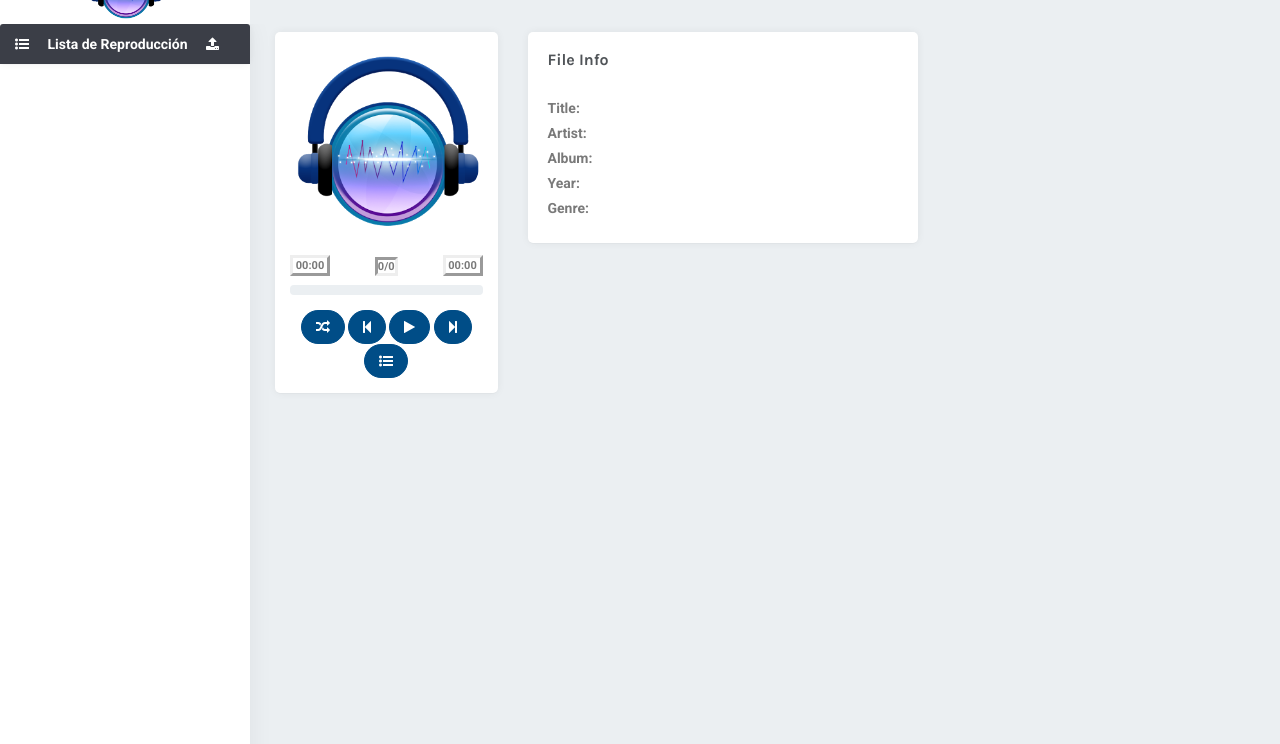
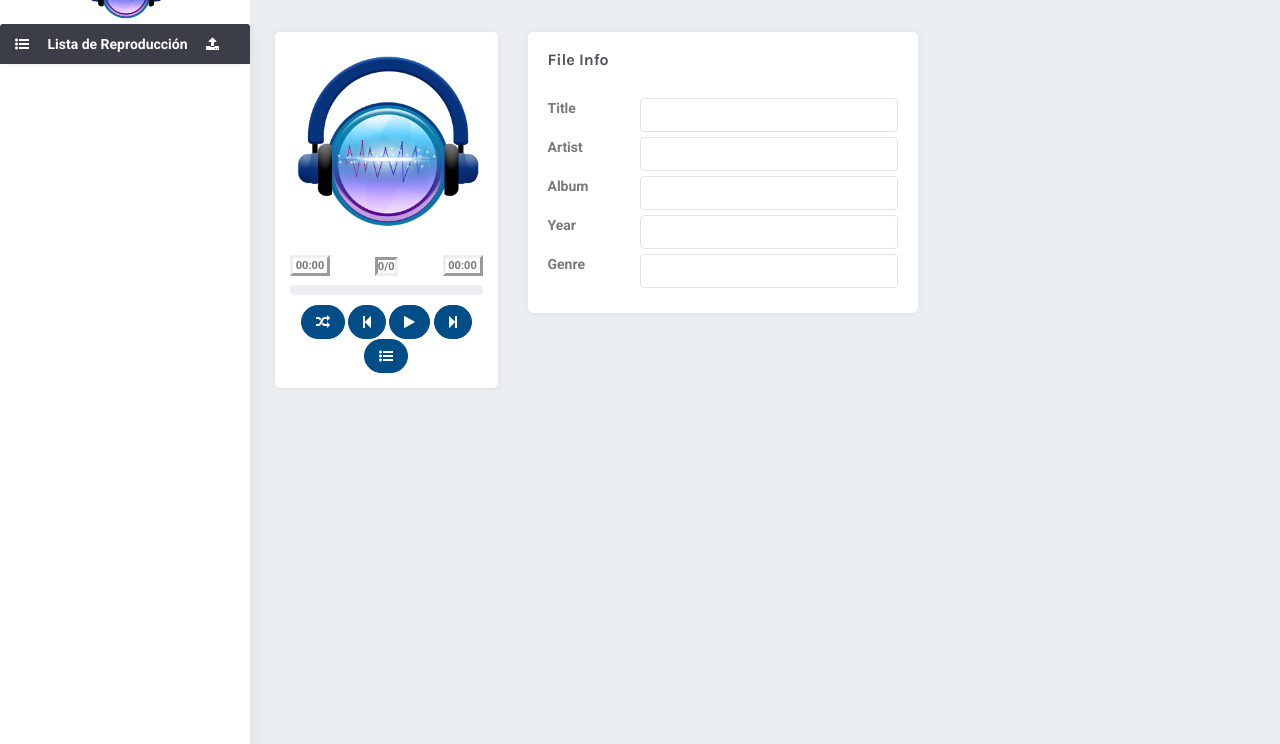
Before and after one commit to MickeyValente/player, a website: page demo/index.html in a window 1280 px wide. Shown: the part 56-800 px from the top of the page. Drawn offline with nearby package versions, Linux system fonts and the light colour scheme; files whose address does not match are found by name; a web font is replaced by a local one.

Commit message:
Arreglado el panel de detalles y de controles

```diff
--- a/demo/index.html
+++ b/demo/index.html
@@ -76,7 +76,7 @@
 								<div class="progress m-b-0">
 									<div id="progressBar" class="progress-bar progress-bar-primary" role="progressbar" aria-valuenow="60" aria-valuemin="0" aria-valuemax="100" style="width: 0%;"></div>
 								</div>
-								<div class="row m-t-15">
+								<div class="row m-t-10">
 									<button class="btn btn-icon btn-rounded waves-effect waves-light btn-primary" id="shuffle" title="Shuffle">
 										<i class="fa fa-random"></i>
 									</button>
@@ -107,41 +107,41 @@
 								<h4 class="header-title m-t-0 m-b-30">File Info</h4>
 								<div class="row">
 									<div class="form-group">
-										<label class="col-md-2 control-label">Title: </label>
-										<div class="col-md-10">
-											<label class="control-label" id="title"></label>
+										<label class="control-label col-sm-3">Title</label>
+										<div class="col-sm-9">
+											<label class="form-control" id="title" style="height: 34px;"></label>
 										</div>
 									</div>
 								</div>
 								<div class="row">
 									<div class="form-group">
-										<label class="col-md-2 control-label">Artist:</label>
-										<div class="col-md-10">
-											<label class="control-label" id="artist"></label>
+										<label class="control-label col-sm-3">Artist</label>
+										<div class="col-sm-9">
+											<label class="form-control" id="artist" style="height: 34px;"></label>
 										</div>
 									</div>
 								</div>
 								<div class="row">
 									<div class="form-group">
-										<label class="col-md-2 control-label">Album:</label>
-										<div class="col-md-10">
-											<label class="control-label" id="album"></label>
+										<label class="control-label col-sm-3">Album</label>
+										<div class="col-sm-9">
+											<label class="form-control" id="album" style="height: 34px;"></label>
 										</div>
 									</div>
 								</div>
 								<div class="row">
 									<div class="form-group">
-										<label class="col-md-2 control-label">Year:</label>
-										<div class="col-md-10">
-											<label class="control-label" id="year"></label>
+										<label class="control-label col-sm-3">Year</label>
+										<div class="col-sm-9">
+											<label class="form-control" id="year" style="height: 34px;"></label>
 										</div>
 									</div>
 								</div>
 								<div class="row">
 									<div class="form-group">
-										<label class="col-md-2 control-label">Genre:</label>
-										<div class="col-md-10">
-											<label class="control-label" id="genre"></label>
+										<label class="control-label col-sm-3">Genre</label>
+										<div class="col-sm-9">
+											<label class="form-control" id="genre" style="height: 34px;"></label>
 										</div>
 									</div>
 								</div>
```
Also changed, not shown: dist/player.css.
